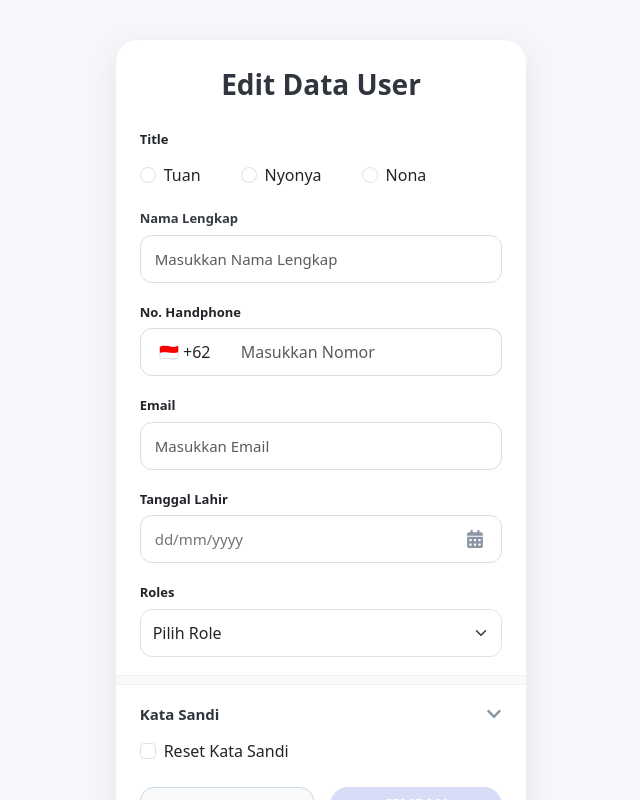
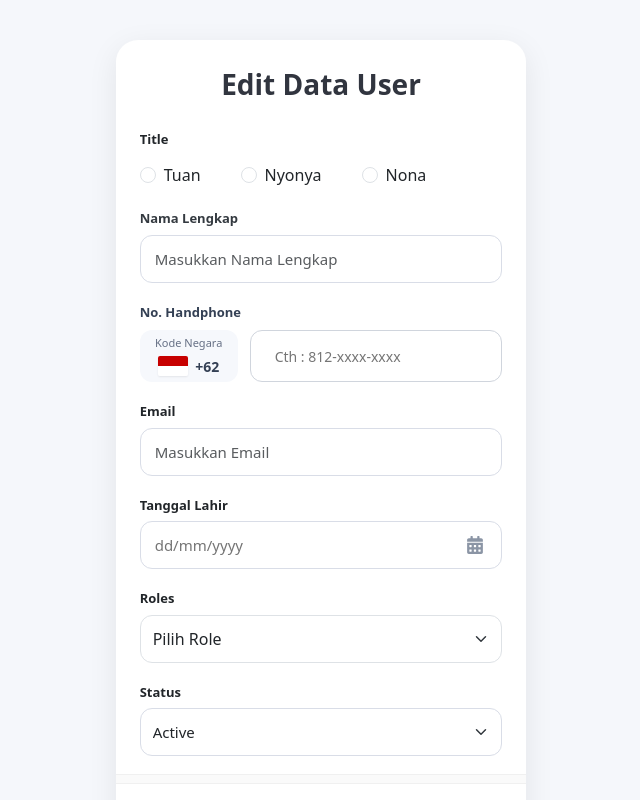
Before and after one commit to indri-esti/Dashboard-management, a React (Vite) app: page /user-management/edit/1 in a window 1280 px wide. Shown: the top 800 px of the page, without its empty margins (319-959 px from the left). Built offline with nearby package versions, Linux system fonts and the light colour scheme.

Commit message:
Perbaikan add user dan edit user

```diff
--- a/src/pages/AddUser.jsx
+++ b/src/pages/AddUser.jsx
@@ -7,7 +7,6 @@ import {
   Card,
   Form,
   Button,
-  InputGroup,
 } from "react-bootstrap";
 
 import {
@@ -24,6 +23,8 @@ import "react-datepicker/dist/react-datepicker.css";
 import { format } from "date-fns";
 
 import { useNavigate } from "react-router-dom";
+
+import IndonesiaFlag from "../assets/id.svg";
 
 function AddUser() {
 
@@ -180,7 +181,7 @@ const [alertType, setAlertType] = useState("error");
   id: Date.now(),
   title,
   nama,
-  phone,
+  phone: `${phone}`,
   email,
   tanggal: format(tanggal, "dd/MM/yyyy"),
   role,
@@ -228,15 +229,17 @@ return (
         padding: "40px 0",
       }}
     >
+
+    <Row className="justify-content-center">
+        <Col xs={11} sm={9} md={7} lg={4} xl={4}>
+
           {/* Toast Alert */}
 {showToast && (
   <div
     style={{
-      position: "fixed",
-      top: "20px",
-      left: "50%",
-      transform: "translateX(-50%)",
-
+      width: "100%",
+      minHeight: "78px",
+      marginBottom: "24px", // jarak dengan card
       background:
         alertType === "success"
           ? "#ECFDF3"
@@ -249,21 +252,16 @@ border:
           ? "1px solid #ABEFC6"
           : alertType === "warning"
           ? "1px solid #FACC15"
-    : "1px solid #FFD4D4",
+          : "1px solid #FECACA",
 
-color:
-  alertType === "success"
-    ? "#027A48"
-    : alertType === "warning"
-    ? "#B45309"
-    : "#D93025",
+      borderRadius: "16px",
+      padding: "16px 22px",
 
-      borderRadius: "12px",
-      padding: "12px 18px",
       display: "flex",
       alignItems: "center",
-      gap: "10px",
-      zIndex: 9999,
+      gap: "14px",
+
+      boxShadow: "0 8px 24px rgba(0,0,0,.08)",
     }}
   >
     <FaExclamationTriangle
@@ -274,6 +272,11 @@ color:
           ? "#D97706"
           : "#DC2626"
       }
+      style={{
+        flexShrink: 0,
+        fontSize: "18px",
+        marginTop: "2px",
+      }}
     />
 
     <div style={{ flex: 1 }}>
@@ -281,7 +284,13 @@ color:
         style={{
           fontWeight: 700,
           fontSize: "15px",
-      marginBottom: "3px",
+          marginBottom: "4px",
+          color:
+            alertType === "success"
+              ? "#166534"
+              : alertType === "warning"
+              ? "#92400E"
+              : "#B42318",
         }}
       >
         {alertTitle}
@@ -290,8 +299,8 @@ color:
       <div
         style={{
           fontSize: "13px",
-      opacity: 0.9,
-      lineHeight: "18px",
+          lineHeight: "20px",
+          color: "#475467",
         }}
       >
         {alertDescription}
@@ -300,15 +309,18 @@ color:
 
     <FaTimes
       onClick={() => setShowToast(false)}
-      style={{ cursor: "pointer", marginLeft: 10 }}
+      style={{
+        cursor: "pointer",
+        color: "#98A2B3",
+        flexShrink: 0,
+      }}
     />
   </div>
 )}
 
-    <Row className="justify-content-center">
-        <Col xs={11} sm={9} md={7} lg={4} xl={4}>
   <Card
   style={{
+    marginTop: "8px",
     borderRadius: "22px",
     border: "none",
     boxShadow: "0 8px 30px rgba(0,0,0,.08)",
@@ -420,41 +432,105 @@ Nama Lengkap
   <Form.Label
     style={{
       fontSize: "13px",
-      fontWeight: "600",
-      marginBottom: "6px",
+      fontWeight: 600,
+      color: "#344054",
+      marginBottom: "8px",
     }}
   >
     No. Handphone
   </Form.Label>
 
-  <InputGroup>
-    <InputGroup.Text
+  <div
     style={{
-        background: "#fff",
-        border: "1px solid #D9DDE7",
-        borderRadius: "12px 0 0 12px",
-        minWidth: "90px",
-        justifyContent: "center",
-        fontWeight: "500",
+      display: "flex",
+      gap: "12px",
+      alignItems: "center",
     }}
   >
-      🇮🇩 +62
-    </InputGroup.Text>
+    {/* Kode Negara */}
+    <div
+      style={{
+        width: "98px",
+        height: "52px",
+        borderRadius: "12px",
+        background: "#F6F8FC",
+        display: "flex",
+        flexDirection: "column",
+        justifyContent: "center",
+        alignItems: "center",
+        flexShrink: 0,
+      }}
+    >
+      <span
+        style={{
+          fontSize: "11px",
+          color: "#667085",
+          fontWeight: 500,
+          marginBottom: "4px",
+        }}
+      >
+        Kode Negara
+      </span>
 
-    <Form.Control
-      type="tel"
-      value={phone}
-      onChange={(e) => setPhone(e.target.value)}
-      placeholder="Masukkan Nomor"
+      <div
         style={{
-        height: "48px",
-        borderRadius: "0 12px 12px 0",
-        border: "1px solid #D9DDE7",
-        borderLeft: "0",
-        boxShadow: "none",
+          display: "flex",
+          alignItems: "center",
+          gap: "7px",
+        }}
+      >
+        <img
+          src={IndonesiaFlag}
+          alt="Indonesia"
+          style={{
+            width: "30px",
+            height: "20px",
+            objectFit: "cover",
+            borderRadius: "2px",
+            display: "block",
+            boxShadow: "0 1px 2px rgba(0,0,0,.08)",
           }}
         />
-  </InputGroup>
+
+        <span
+          style={{
+            fontSize: "14px",
+            fontWeight: 600,
+            color: "#344054",
+          }}
+        >
+          +62
+        </span>
+      </div>
+    </div>
+
+    {/* Input */}
+    <input
+      type="tel"
+      placeholder="Cth : 812-xxxx-xxxx"
+      value={phone}
+      onChange={(e) => {
+        let value = e.target.value.replace(/\D/g, "");
+
+        if (value.startsWith("0")) {
+          value = value.substring(1);
+        }
+
+        setPhone(value);
+      }}
+      style={{
+        flex: 1,
+        height: "52px",
+        border: "1px solid #D0D5DD",
+        borderRadius: "12px",
+        padding: "0 24px",
+        fontSize: "14px",
+        color: "#344054",
+        outline: "none",
+        background: "#FFFFFF",
+      }}
+    />
+  </div>
 
   {phoneError && (
     <div
--- a/src/pages/EditUser.jsx
+++ b/src/pages/EditUser.jsx
@@ -7,7 +7,6 @@ import {
   Card,
   Form,
   Button,
-  InputGroup,
 } from "react-bootstrap";
 
 import {
@@ -26,6 +25,9 @@ import "react-datepicker/dist/react-datepicker.css";
 import { format, parse } from "date-fns";
 
 import { useNavigate, useParams } from "react-router-dom";
+
+import IndonesiaFlag from "../assets/id.svg";
+
 
 function EditUser() {
   const navigate = useNavigate();
@@ -91,12 +93,16 @@ function EditUser() {
   console.log("ID URL:", id);
   console.log("Existing:", existing);
   console.log("Found:", found);
-console.log("ID dari URL:", id);
-console.log("Data users:", existing);
-console.log("Data ditemukan:", found);
 
   if (found) {
-      setTitle(found.title || "");
+    let savedTitle = found.titleFull || found.title || "";
+
+    if (savedTitle === "Tn") savedTitle = "Tuan";
+    if (savedTitle === "Ny") savedTitle = "Nyonya";
+    if (savedTitle === "Nn") savedTitle = "Nona";
+
+    setTitle(savedTitle);
+
     setNama(found.nama || "");
     setPhone(found.phone || "");
     setEmail(found.email || "");
@@ -105,10 +111,16 @@ console.log("Data ditemukan:", found);
     setAlasanNonActive(found.alasanNonActive || "");
 
     if (found.tanggal) {
+      try {
         if (found.tanggal.includes("/")) {
-    setTanggal(parse(found.tanggal, "dd/MM/yyyy", new Date()));
+          setTanggal(
+            parse(found.tanggal, "dd/MM/yyyy", new Date())
+          );
         } else {
           setTanggal(new Date(found.tanggal));
+        }
+      } catch {
+        setTanggal(null);
       }
     }
   }
@@ -130,7 +142,6 @@ console.log("Data ditemukan:", found);
 
   setShowBanner(false);
 
-    // reset error
   setNamaError("");
   setPhoneError("");
   setEmailError("");
@@ -143,15 +154,14 @@ console.log("Data ditemukan:", found);
   let valid = true;
 
   const emailRegex = /^[^\s@]+@[^\s@]+\.[^\s@]+$/;
-    const passRegex = /^(?=.*[a-z])(?=.*[A-Z])(?=.*\d)(?=.*[\W_]).{8,}$/;
+  const passRegex =
+    /^(?=.*[a-z])(?=.*[A-Z])(?=.*\d)(?=.*[\W_]).{8,}$/;
 
-    // nama
   if (!nama.trim()) {
     setNamaError("Nama lengkap wajib diisi");
     valid = false;
   }
 
-    // phone
   if (!phone.trim()) {
     setPhoneError("Nomor handphone wajib diisi");
     valid = false;
@@ -160,7 +170,6 @@ console.log("Data ditemukan:", found);
     valid = false;
   }
 
-    // email
   if (!email.trim()) {
     setEmailError("Email wajib diisi");
     valid = false;
@@ -169,25 +178,21 @@ console.log("Data ditemukan:", found);
     valid = false;
   }
 
-    // tanggal
   if (!tanggal) {
     setTanggalError("Tanggal lahir wajib diisi");
     valid = false;
   }
 
-    // role
   if (!role) {
     setRoleError("Pilih role");
     valid = false;
   }
 
-    // alasan non active
   if (status === "Non Active" && !alasanNonActive.trim()) {
     setAlasanError("Alasan non active wajib diisi");
     valid = false;
   }
 
-    // password (hanya divalidasi kalau reset password dicentang)
   if (resetPassword) {
     if (!password) {
       setPasswordError("Password wajib diisi");
@@ -208,29 +213,42 @@ console.log("Data ditemukan:", found);
     }
   }
 
-    // jika gagal -> tampilkan banner merah persis seperti di figma
   if (!valid) {
     setShowBanner(true);
     return;
   }
 
-    // update ke localStorage
-    const existing = JSON.parse(localStorage.getItem("users")) || [];
+  // ubah title menjadi singkatan untuk tabel
+  const shortTitle =
+    title === "Tuan"
+      ? "Tn"
+      : title === "Nyonya"
+      ? "Ny"
+      : "Nn";
+
+  const existing =
+    JSON.parse(localStorage.getItem("users")) || [];
+
   const updated = existing.map((u) => {
     if (String(u.id) === String(id)) {
       return {
         ...u,
-          title,
+        title: shortTitle,
+        titleFull: title,
         nama,
         phone,
         email,
         tanggal: format(tanggal, "dd/MM/yyyy"),
         role,
         status,
-          alasanNonActive: status === "Non Active" ? alasanNonActive : "",
+        alasanNonActive:
+          status === "Non Active"
+            ? alasanNonActive
+            : "",
         ...(resetPassword ? { password } : {}),
       };
     }
+
     return u;
   });
 
@@ -256,38 +274,43 @@ console.log("Data ditemukan:", found);
         padding: "40px 0",
       }}
     >
+
+      <Row className="justify-content-center">
+        <Col xs={11} sm={9} md={7} lg={4} xl={4}>
+
          {/* Toast Alert (sukses / batal) */}
       {showToast && (
         <div
          style={{
-            position: "fixed",
-            top: "20px",
-            left: "50%",
-            transform: "translateX(-50%)",
+  width: "720px",
+  maxWidth: "100%",
+  minHeight: "78px",
+  margin: "0 auto 24px",
   background:
     alertType === "success"
       ? "#ECFDF3"
       : alertType === "warning"
       ? "#FFF8E6"
       : "#FFF2F2",
+
   border:
     alertType === "success"
       ? "1px solid #ABEFC6"
       : alertType === "warning"
       ? "1px solid #FACC15"
-                : "1px solid #FFD4D4",
-            color:
-              alertType === "success"
-                ? "#027A48"
-                : alertType === "warning"
-                ? "#B45309"
-                : "#D93025",
-            borderRadius: "12px",
-            padding: "12px 18px",
+      : "1px solid #FECACA",
+
+  borderRadius: "16px",
+
+  padding: "16px 22px",
+
   display: "flex",
+
   alignItems: "center",
-            gap: "10px",
-            zIndex: 9999,
+
+  gap: "14px",
+
+  boxShadow: "0 8px 24px rgba(0,0,0,.08)",
 }}
         >
           <FaExclamationTriangle
@@ -328,9 +351,6 @@ console.log("Data ditemukan:", found);
           />
         </div>
       )}
-
-      <Row className="justify-content-center">
-        <Col xs={11} sm={9} md={7} lg={4} xl={4}>
           {/* Banner error di atas card, sesuai screenshot ke-3 */}
           {showBanner && (
             <div
@@ -472,58 +492,105 @@ console.log("Data ditemukan:", found);
                   <Form.Label
                     style={{
                       fontSize: "13px",
-                      fontWeight: "600",
-                      marginBottom: "6px",
+                      fontWeight: 600,
+                      color: "#344054",
+                      marginBottom: "8px",
                     }}
                   >
                     No. Handphone
                   </Form.Label>
 
-                  <InputGroup>
-                    <InputGroup.Text
+                  <div
                     style={{
-                        background: "#fff",
-                        border: "1px solid #D9DDE7",
-                        borderRadius: "12px 0 0 12px",
-                        minWidth: "90px",
-                        justifyContent: "center",
-                        fontWeight: "500",
+                      display: "flex",
+                      gap: "12px",
+                      alignItems: "center",
                     }}
                   >
-                      🇮🇩 +62
-                    </InputGroup.Text>
+                    {/* Kode Negara */}
+                    <div
+                      style={{
+                        width: "98px",
+                        height: "52px",
+                        borderRadius: "12px",
+                        background: "#F6F8FC",
+                        display: "flex",
+                        flexDirection: "column",
+                        justifyContent: "center",
+                        alignItems: "center",
+                        flexShrink: 0,
+                      }}
+                    >
+                      <span
+                        style={{
+                          fontSize: "11px",
+                          color: "#667085",
+                          fontWeight: 500,
+                          marginBottom: "4px",
+                        }}
+                      >
+                        Kode Negara
+                      </span>
 
-                    <div style={{ position: "relative", flex: 1 }}>
-                      <Form.Control
-                        type="tel"
-                        value={phone}
-                        onChange={(e) => setPhone(e.target.value)}
-                        placeholder="Masukkan Nomor"
+                      <div
                         style={{
-                          height: "48px",
-                          borderRadius: "0 12px 12px 0",
-                          border: "1px solid #D9DDE7",
-                          borderLeft: "0",
-                          boxShadow: "none",
-                          width: "100%",
+                          display: "flex",
+                          alignItems: "center",
+                          gap: "7px",
+                        }}
+                      >
+                        <img
+                          src={IndonesiaFlag}
+                          alt="Indonesia"
+                          style={{
+                            width: "30px",
+                            height: "20px",
+                            objectFit: "cover",
+                            borderRadius: "2px",
+                            display: "block",
+                            boxShadow: "0 1px 2px rgba(0,0,0,.08)",
                           }}
                         />
 
-                      {phone && (
-                        <FaTimes
-                          onClick={() => setPhone("")}
+                        <span
                           style={{
-                            position: "absolute",
-                            right: "15px",
-                            top: "50%",
-                            transform: "translateY(-50%)",
-                            cursor: "pointer",
-                            color: "#B6B6B6",
+                            fontSize: "14px",
+                            fontWeight: 600,
+                            color: "#344054",
+                          }}
+                        >
+                          +62
+                        </span>
+                      </div>
+                    </div>
+
+                    {/* Input */}
+                    <input
+                      type="tel"
+                      placeholder="Cth : 812-xxxx-xxxx"
+                      value={phone}
+                      onChange={(e) => {
+                        let value = e.target.value.replace(/\D/g, "");
+
+                        if (value.startsWith("0")) {
+                          value = value.substring(1);
+                        }
+
+                        setPhone(value);
+                      }}
+                      style={{
+                        flex: 1,
+                        height: "52px",
+                        border: "1px solid #D0D5DD",
+                        borderRadius: "12px",
+                        padding: "0 24px",
+                        fontSize: "14px",
+                        color: "#344054",
+                        outline: "none",
+                        background: "#FFFFFF",
                       }}
                     />
-                      )}
                   </div>
-                  </InputGroup>
 
                   {phoneError && (
                     <div
@@ -537,6 +604,7 @@ console.log("Data ditemukan:", found);
                     </div>
                   )}
                 </Form.Group>
+
 
                 {/* Email */}
                 <Form.Group className="mb-3">
@@ -674,7 +742,44 @@ console.log("Data ditemukan:", found);
                   )}
                 </Form.Group>
 
-                {/* Alasan Non Active - hanya muncul jika status user Non Active */}
+                {/* Status */}
+<Form.Group className="mb-3">
+  <Form.Label
+    style={{
+      fontSize: "13px",
+      fontWeight: "600",
+      marginBottom: "6px",
+    }}
+  >
+    Status
+  </Form.Label>
+
+  <Form.Select
+    value={status}
+    onChange={(e) => {
+      setStatus(e.target.value);
+
+      // ketika kembali Active, kosongkan alasan
+      if (e.target.value === "Active") {
+        setAlasanNonActive("");
+        setAlasanError("");
+      }
+    }}
+    style={{
+      height: "48px",
+      borderRadius: "12px",
+      border: "1px solid #D9DDE7",
+      boxShadow: "none",
+      fontSize: "15px",
+      fontWeight: "500",
+    }}
+  >
+    <option value="Active">Active</option>
+    <option value="Non Active">Non Active</option>
+  </Form.Select>
+</Form.Group>
+
+               {/* Alasan Non Active - hanya muncul jika status Non Active */}
 {status === "Non Active" && (
   <Form.Group className="mb-3">
     <Form.Label
@@ -694,13 +799,18 @@ console.log("Data ditemukan:", found);
         maxLength={300}
         placeholder="Masukkan Alasan Non Active"
         value={alasanNonActive}
-                        onChange={(e) => setAlasanNonActive(e.target.value)}
+        onChange={(e) => {
+          setAlasanNonActive(e.target.value);
+          setAlasanError("");
+        }}
         style={{
           fontSize: "15px",
           fontWeight: "500",
           padding: "12px 36px 12px 14px",
           borderRadius: "12px",
-                          border: "1px solid #D9DDE7",
+          border: alasanError
+            ? "1px solid #E53935"
+            : "1px solid #D9DDE7",
           boxShadow: "none",
           resize: "none",
         }}
@@ -708,7 +818,10 @@ console.log("Data ditemukan:", found);
 
       {alasanNonActive && (
         <FaTimes
-                          onClick={() => setAlasanNonActive("")}
+          onClick={() => {
+            setAlasanNonActive("");
+            setAlasanError("");
+          }}
           style={{
             position: "absolute",
             right: "15px",
@@ -722,13 +835,20 @@ console.log("Data ditemukan:", found);
 
     <div
       style={{
-                        textAlign: "right",
+        display: "flex",
+        justifyContent: "space-between",
+        alignItems: "center",
+        marginTop: "6px",
         fontSize: "12px",
-                        color: "#9AA1AC",
-                        marginTop: "4px",
       }}
     >
+      <span style={{ color: "#667085" }}>
+        Masukkan alasan mengapa user dinonaktifkan.
+      </span>
+
+      <span style={{ color: "#98A2B3" }}>
         {alasanNonActive.length}/300
+      </span>
     </div>
 
     {alasanError && (
@@ -736,7 +856,8 @@ console.log("Data ditemukan:", found);
         style={{
           color: "#E53935",
           fontSize: "12px",
-                          marginTop: "-10px",
+          marginTop: "6px",
+          fontWeight: "500",
         }}
       >
         {alasanError}
```
Also changed, not shown: src/assets/id.svg (added). Lines whose indentation alone changed are shown as unchanged.
